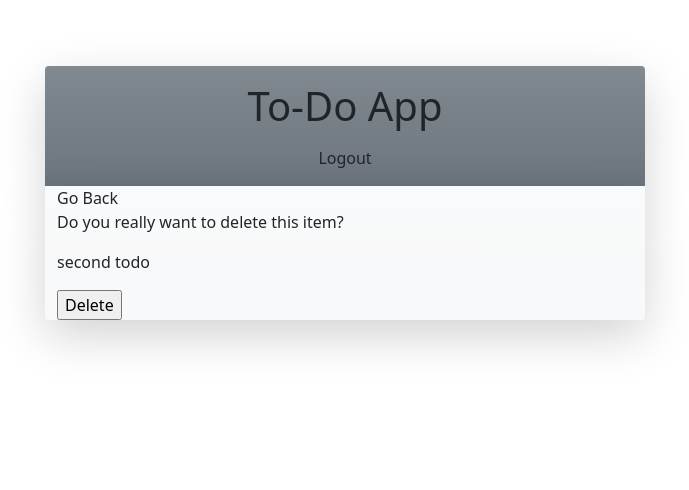
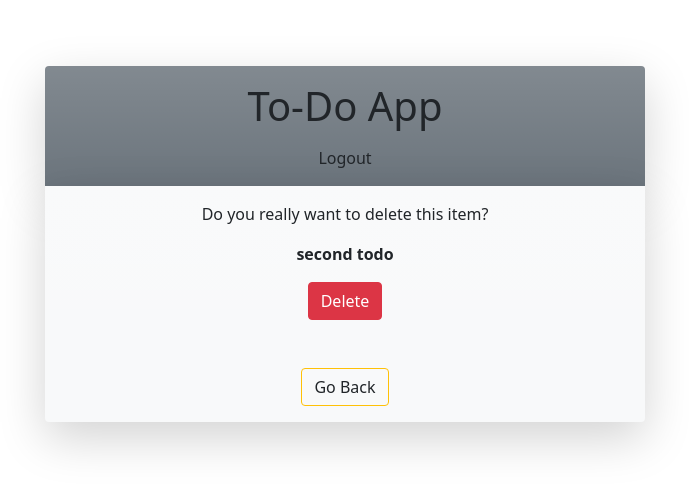
Before and after one commit to charliewhu/Dj-ToDo, a Django app: page /delete/6/ in a window 1280 px wide. Shown: the top 490 px of the page, without its empty margins (295-984 px from the left). Run offline with Django 3.2, Linux system fonts and the light colour scheme; a user stored in the database is signed in; data comes from the database, SQL or seed files in the repository; both versions use the stored data as it was after the commit.

Commit message:
styled delete page

```diff
--- a/todo/templates/todo/todo_confirm_delete.html
+++ b/todo/templates/todo/todo_confirm_delete.html
@@ -1,16 +1,19 @@
 {% extends 'todo/base.html' %} {% load static %}
 {% block content %}
 
-<a href="{% url 'todo' %}">Go Back</a>
 
-<form method="POST">
-{% csrf_token %}
+<div class="text-center pt-3 mb-5">
+  <form method="POST">
+  {% csrf_token %}
+    <p>Do you really want to delete this item?</p>
+    <p><strong>{{ todo.title }}</strong></p>
+    <input type="submit" value="Delete" class="btn btn-danger">
+  </form>
+</div>
 
-  <p>Do you really want to delete this item?</p>
-  <p>{{ todo.title }}</p>
-  <input type="submit" value="Delete">
-
-</form>
+<div class="text-center pb-3">
+  <a href="{% url 'todo' %}" class="btn btn-outline-warning"> Go Back</a>
+</div>
 
 
 {% endblock content %}
```
Also changed, not shown: db.sqlite3.
